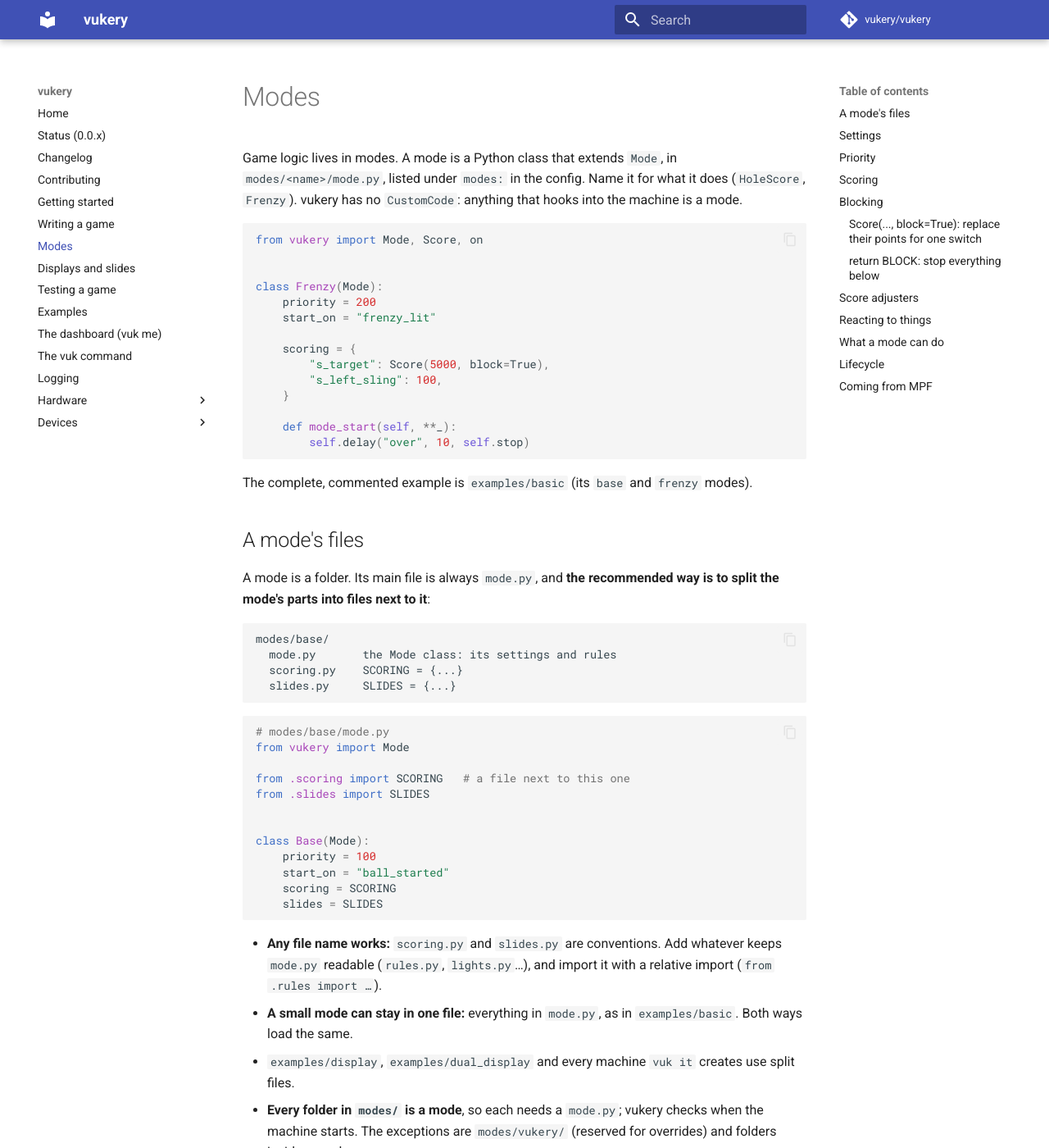
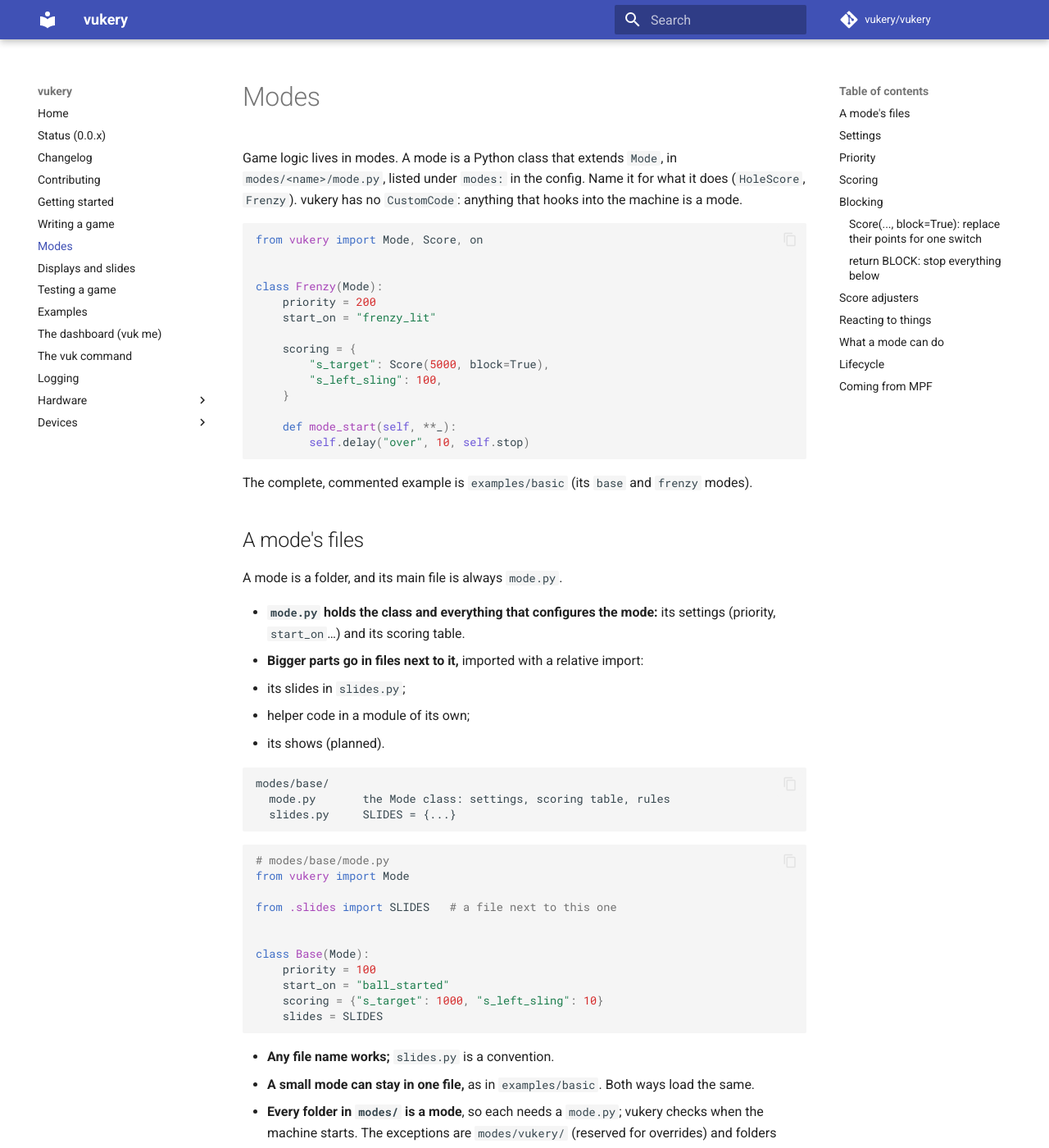
Before and after one commit to vukery/vukery, an MkDocs documentation site: the page built from docs/modes.md, in a window 1280 px wide and 1400 px high. Shown: the whole window at 82% size. Built offline with MkDocs 1.6.1 and Material for MkDocs 9.7.7, drawn with Linux system fonts in a browser that asks for light colours; comment, search, counter and statistics services are not loaded.

Commit message:
refactor: the scoring table stays in mode.py
mode.py holds the class and what configures it (settings, scoring
table); bigger parts go next to it (slides.py, helper code, shows).

Co-Authored-By: Claude Opus 5.5 <noreply@anthropic.com>

````diff
--- a/docs/modes.md
+++ b/docs/modes.md
@@ -27,13 +27,18 @@ modes).
 
 ## A mode's files
 
-A mode is a folder. Its main file is always `mode.py`, and **the
-recommended way is to split the mode's parts into files next to it**:
+A mode is a folder, and its main file is always `mode.py`.
+
+- **`mode.py` holds the class and everything that configures the mode:**
+  its settings (priority, `start_on`…) and its scoring table.
+- **Bigger parts go in files next to it,** imported with a relative import:
+  - its slides in `slides.py`;
+  - helper code in a module of its own;
+  - its shows (planned).
 
 ```text
 modes/base/
-  mode.py       the Mode class: its settings and rules
-  scoring.py    SCORING = {...}
+  mode.py       the Mode class: settings, scoring table, rules
   slides.py     SLIDES = {...}
 ```
 
@@ -41,24 +46,19 @@ modes/base/
 # modes/base/mode.py
 from vukery import Mode
 
-from .scoring import SCORING   # a file next to this one
-from .slides import SLIDES
+from .slides import SLIDES   # a file next to this one
 
 
 class Base(Mode):
     priority = 100
     start_on = "ball_started"
-    scoring = SCORING
+    scoring = {"s_target": 1000, "s_left_sling": 10}
     slides = SLIDES
 ```
 
-- **Any file name works:** `scoring.py` and `slides.py` are conventions.
-  Add whatever keeps `mode.py` readable (`rules.py`, `lights.py`…), and
-  import it with a relative import (`from .rules import …`).
-- **A small mode can stay in one file:** everything in `mode.py`, as in
-  `examples/basic`. Both ways load the same.
-- `examples/display`, `examples/dual_display` and every machine `vuk it`
-  creates use split files.
+- **Any file name works;** `slides.py` is a convention.
+- **A small mode can stay in one file,** as in `examples/basic`. Both ways
+  load the same.
 - **Every folder in `modes/` is a mode**, so each needs a `mode.py`; vukery
   checks when the machine starts. The exceptions are `modes/vukery/`
   (reserved for overrides) and folders inside a mode.
````
Also changed, not shown: CLAUDE.md (+5 -4 lines), docs/changelog.md (+4 -3 lines), docs/examples.md (+1 -1 lines), docs/getting-started.md (+1 -1 lines), docs/writing-a-game.md (+1 -1 lines), 7 other files.
